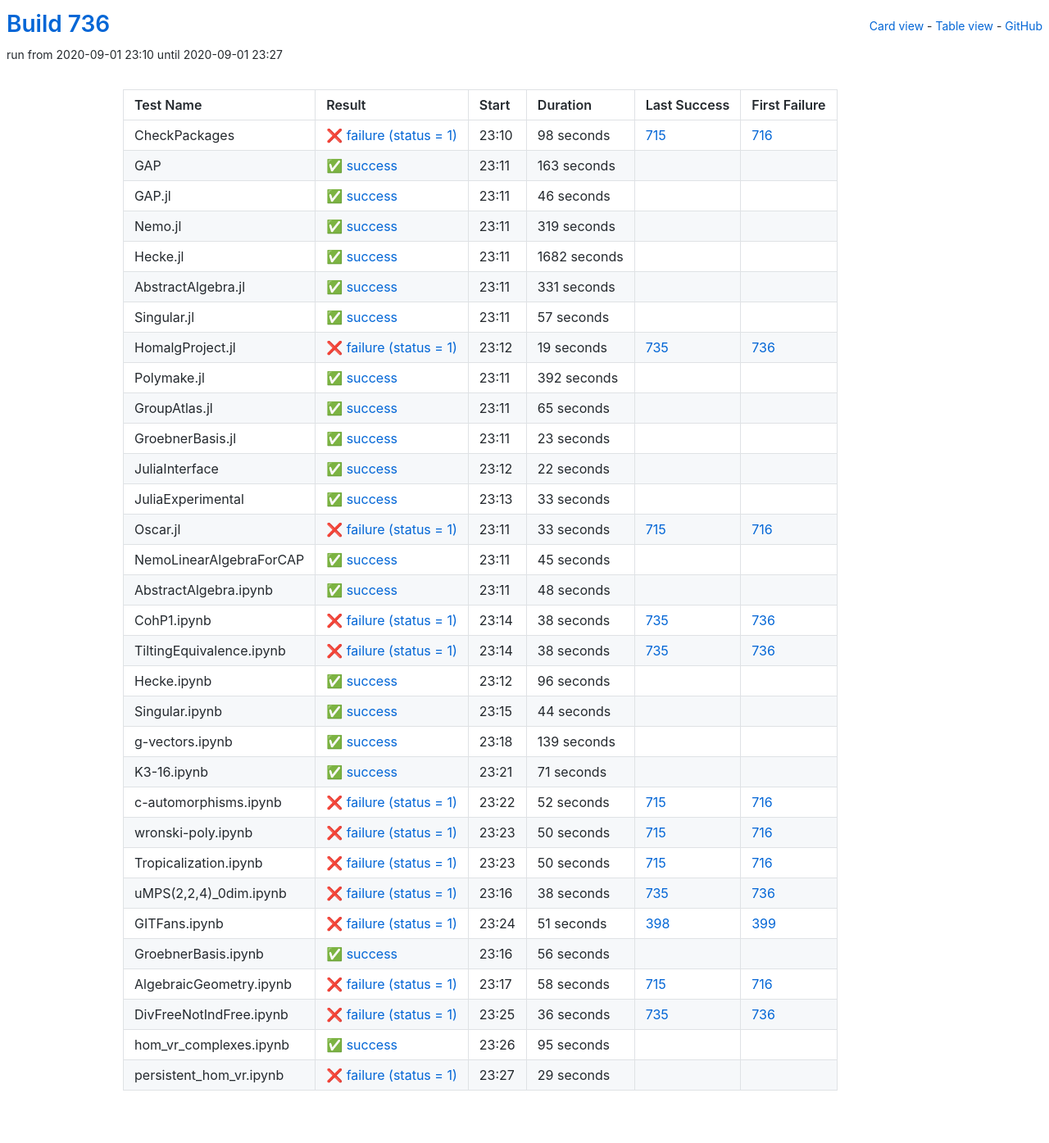
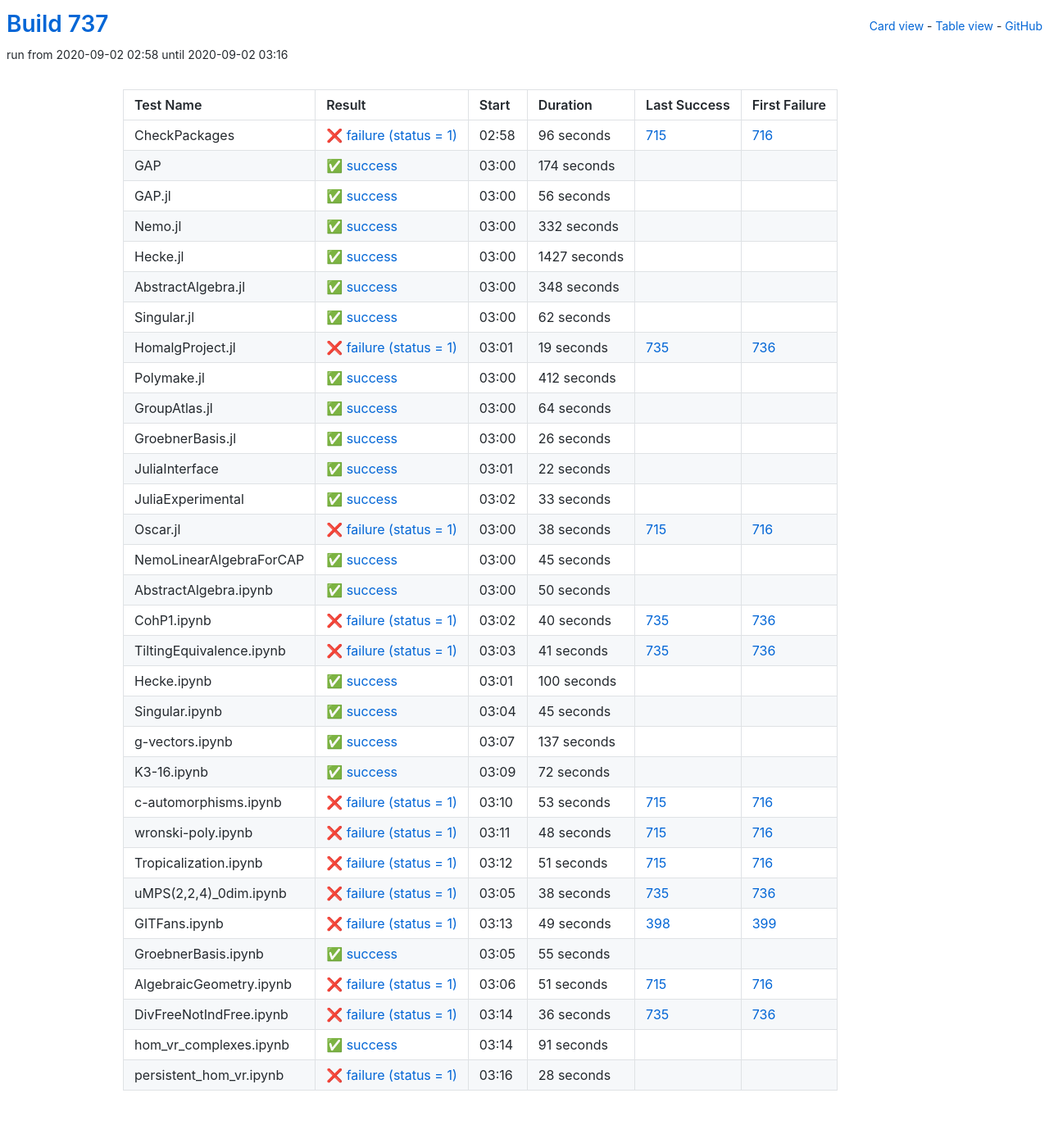
Before and after one commit to oscar-system/oscar-ci-status-stable, a Jekyll site: the page built from table.html, in a window 1280 px wide. Shown: the whole page at 82% size. Built offline with Jekyll 4.4.1, drawn with Linux system fonts in a browser that asks for light colours.

Commit message:
Build #737

```diff
--- a/_data/ci.yml
+++ b/_data/ci.yml
@@ -1,6 +1,6 @@
 ---
-build: 736
-build_url: https://oscarci.mathematik.uni-kl.de/job/oscar-stable/736/
+build: 737
+build_url: https://oscarci.mathematik.uni-kl.de/job/oscar-stable/737/
 job: oscar-stable
 organization: oscar-system
 repo: oscar-ci-status-stable
@@ -8,92 +8,92 @@ repourl: https://github.com/oscar-system/oscar-ci-status-stable
 tests:
 - name: CheckPackages
   id: checkpackages
-  log: https://oscarci.mathematik.uni-kl.de/job/oscar-stable/736/artifact/logs/build-736/CheckPackages.log
-  start: 2020-09-01 23:10
+  log: https://oscarci.mathematik.uni-kl.de/job/oscar-stable/737/artifact/logs/build-737/CheckPackages.log
+  start: 2020-09-02 02:58
   success: false
   exitcode: 1
   status: failure
-  duration: 98
+  duration: 96
   last_success: 715
   last_success_url: https://oscarci.mathematik.uni-kl.de/job/oscar-stable/715/
   first_failure: 716
   first_failure_url: https://oscarci.mathematik.uni-kl.de/job/oscar-stable/716/
 - name: GAP
   id: gap
-  log: https://oscarci.mathematik.uni-kl.de/job/oscar-stable/736/artifact/logs/build-736/GAP.log
-  start: 2020-09-01 23:11
+  log: https://oscarci.mathematik.uni-kl.de/job/oscar-stable/737/artifact/logs/build-737/GAP.log
+  start: 2020-09-02 03:00
   success: true
   exitcode: 0
   status: success
-  duration: 163
+  duration: 174
   last_success: false
   last_success_url:
   first_failure: false
   first_failure_url:
 - name: GAP.jl
   id: gap-jl
-  log: https://oscarci.mathematik.uni-kl.de/job/oscar-stable/736/artifact/logs/build-736/GAP.jl.log
-  start: 2020-09-01 23:11
+  log: https://oscarci.mathematik.uni-kl.de/job/oscar-stable/737/artifact/logs/build-737/GAP.jl.log
+  start: 2020-09-02 03:00
   success: true
   exitcode: 0
   status: success
-  duration: 46
+  duration: 56
   last_success: false
   last_success_url:
   first_failure: false
   first_failure_url:
 - name: Nemo.jl
   id: nemo-jl
-  log: https://oscarci.mathematik.uni-kl.de/job/oscar-stable/736/artifact/logs/build-736/Nemo.jl.log
-  start: 2020-09-01 23:11
+  log: https://oscarci.mathematik.uni-kl.de/job/oscar-stable/737/artifact/logs/build-737/Nemo.jl.log
+  start: 2020-09-02 03:00
   success: true
   exitcode: 0
   status: success
-  duration: 319
+  duration: 332
   last_success: false
   last_success_url:
   first_failure: false
   first_failure_url:
 - name: Hecke.jl
   id: hecke-jl
-  log: https://oscarci.mathematik.uni-kl.de/job/oscar-stable/736/artifact/logs/build-736/Hecke.jl.log
-  start: 2020-09-01 23:11
+  log: https://oscarci.mathematik.uni-kl.de/job/oscar-stable/737/artifact/logs/build-737/Hecke.jl.log
+  start: 2020-09-02 03:00
   success: true
   exitcode: 0
   status: success
-  duration: 1682
+  duration: 1427
   last_success: false
   last_success_url:
   first_failure: false
   first_failure_url:
 - name: AbstractAlgebra.jl
   id: abstractalgebra-jl
-  log: https://oscarci.mathematik.uni-kl.de/job/oscar-stable/736/artifact/logs/build-736/AbstractAlgebra.jl.log
-  start: 2020-09-01 23:11
+  log: https://oscarci.mathematik.uni-kl.de/job/oscar-stable/737/artifact/logs/build-737/AbstractAlgebra.jl.log
+  start: 2020-09-02 03:00
   success: true
   exitcode: 0
   status: success
-  duration: 331
+  duration: 348
   last_success: false
   last_success_url:
   first_failure: false
   first_failure_url:
 - name: Singular.jl
   id: singular-jl
-  log: https://oscarci.mathematik.uni-kl.de/job/oscar-stable/736/artifact/logs/build-736/Singular.jl.log
-  start: 2020-09-01 23:11
+  log: https://oscarci.mathematik.uni-kl.de/job/oscar-stable/737/artifact/logs/build-737/Singular.jl.log
+  start: 2020-09-02 03:00
   success: true
   exitcode: 0
   status: success
-  duration: 57
+  duration: 62
   last_success: false
   last_success_url:
   first_failure: false
   first_failure_url:
 - name: HomalgProject.jl
   id: homalgproject-jl
-  log: https://oscarci.mathematik.uni-kl.de/job/oscar-stable/736/artifact/logs/build-736/HomalgProject.jl.log
-  start: 2020-09-01 23:12
+  log: https://oscarci.mathematik.uni-kl.de/job/oscar-stable/737/artifact/logs/build-737/HomalgProject.jl.log
+  start: 2020-09-02 03:01
   success: false
   exitcode: 1
   status: failure
@@ -104,44 +104,44 @@ tests:
   first_failure_url: https://oscarci.mathematik.uni-kl.de/job/oscar-stable/736/
 - name: Polymake.jl
   id: polymake-jl
-  log: https://oscarci.mathematik.uni-kl.de/job/oscar-stable/736/artifact/logs/build-736/Polymake.jl.log
-  start: 2020-09-01 23:11
+  log: https://oscarci.mathematik.uni-kl.de/job/oscar-stable/737/artifact/logs/build-737/Polymake.jl.log
+  start: 2020-09-02 03:00
   success: true
   exitcode: 0
   status: success
-  duration: 392
+  duration: 412
   last_success: false
   last_success_url:
   first_failure: false
   first_failure_url:
 - name: GroupAtlas.jl
   id: groupatlas-jl
-  log: https://oscarci.mathematik.uni-kl.de/job/oscar-stable/736/artifact/logs/build-736/GroupAtlas.jl.log
-  start: 2020-09-01 23:11
+  log: https://oscarci.mathematik.uni-kl.de/job/oscar-stable/737/artifact/logs/build-737/GroupAtlas.jl.log
+  start: 2020-09-02 03:00
   success: true
   exitcode: 0
   status: success
-  duration: 65
+  duration: 64
   last_success: false
   last_success_url:
   first_failure: false
   first_failure_url:
 - name: GroebnerBasis.jl
   id: groebnerbasis-jl
-  log: https://oscarci.mathematik.uni-kl.de/job/oscar-stable/736/artifact/logs/build-736/GroebnerBasis.jl.log
-  start: 2020-09-01 23:11
+  log: https://oscarci.mathematik.uni-kl.de/job/oscar-stable/737/artifact/logs/build-737/GroebnerBasis.jl.log
+  start: 2020-09-02 03:00
   success: true
   exitcode: 0
   status: success
-  duration: 23
+  duration: 26
   last_success: false
   last_success_url:
   first_failure: false
   first_failure_url:
 - name: JuliaInterface
   id: juliainterface
-  log: https://oscarci.mathematik.uni-kl.de/job/oscar-stable/736/artifact/logs/build-736/JuliaInterface.log
-  start: 2020-09-01 23:12
+  log: https://oscarci.mathematik.uni-kl.de/job/oscar-stable/737/artifact/logs/build-737/JuliaInterface.log
+  start: 2020-09-02 03:01
   success: true
   exitcode: 0
   status: success
@@ -152,8 +152,8 @@ tests:
   first_failure_url:
 - name: JuliaExperimental
   id: juliaexperimental
-  log: https://oscarci.mathematik.uni-kl.de/job/oscar-stable/736/artifact/logs/build-736/JuliaExperimental.log
-  start: 2020-09-01 23:13
+  log: https://oscarci.mathematik.uni-kl.de/job/oscar-stable/737/artifact/logs/build-737/JuliaExperimental.log
+  start: 2020-09-02 03:02
   success: true
   exitcode: 0
   status: success
@@ -164,20 +164,20 @@ tests:
   first_failure_url:
 - name: Oscar.jl
   id: oscar-jl
-  log: https://oscarci.mathematik.uni-kl.de/job/oscar-stable/736/artifact/logs/build-736/Oscar.jl.log
-  start: 2020-09-01 23:11
+  log: https://oscarci.mathematik.uni-kl.de/job/oscar-stable/737/artifact/logs/build-737/Oscar.jl.log
+  start: 2020-09-02 03:00
   success: false
   exitcode: 1
   status: failure
-  duration: 33
+  duration: 38
   last_success: 715
   last_success_url: https://oscarci.mathematik.uni-kl.de/job/oscar-stable/715/
   first_failure: 716
   first_failure_url: https://oscarci.mathematik.uni-kl.de/job/oscar-stable/716/
 - name: NemoLinearAlgebraForCAP
   id: nemolinearalgebraforcap
-  log: https://oscarci.mathematik.uni-kl.de/job/oscar-stable/736/artifact/logs/build-736/NemoLinearAlgebraForCAP.log
-  start: 2020-09-01 23:11
+  log: https://oscarci.mathematik.uni-kl.de/job/oscar-stable/737/artifact/logs/build-737/NemoLinearAlgebraForCAP.log
+  start: 2020-09-02 03:00
   success: true
   exitcode: 0
   status: success
@@ -188,128 +188,128 @@ tests:
   first_failure_url:
 - name: AbstractAlgebra.ipynb
   id: abstractalgebra-ipynb
-  log: https://oscarci.mathematik.uni-kl.de/job/oscar-stable/736/artifact/logs/build-736/AbstractAlgebra.ipynb.log
-  start: 2020-09-01 23:11
+  log: https://oscarci.mathematik.uni-kl.de/job/oscar-stable/737/artifact/logs/build-737/AbstractAlgebra.ipynb.log
+  start: 2020-09-02 03:00
   success: true
   exitcode: 0
   status: success
-  duration: 48
+  duration: 50
   last_success: false
   last_success_url:
   first_failure: false
   first_failure_url:
 - name: CohP1.ipynb
   id: cohp1-ipynb
-  log: https://oscarci.mathematik.uni-kl.de/job/oscar-stable/736/artifact/logs/build-736/CohP1.ipynb.log
-  start: 2020-09-01 23:14
+  log: https://oscarci.mathematik.uni-kl.de/job/oscar-stable/737/artifact/logs/build-737/CohP1.ipynb.log
+  start: 2020-09-02 03:02
   success: false
   exitcode: 1
   status: failure
-  duration: 38
+  duration: 40
   last_success: 735
   last_success_url: https://oscarci.mathematik.uni-kl.de/job/oscar-stable/735/
   first_failure: 736
   first_failure_url: https://oscarci.mathematik.uni-kl.de/job/oscar-stable/736/
 - name: TiltingEquivalence.ipynb
   id: tiltingequivalence-ipynb
-  log: https://oscarci.mathematik.uni-kl.de/job/oscar-stable/736/artifact/logs/build-736/TiltingEquivalence.ipynb.log
-  start: 2020-09-01 23:14
+  log: https://oscarci.mathematik.uni-kl.de/job/oscar-stable/737/artifact/logs/build-737/TiltingEquivalence.ipynb.log
+  start: 2020-09-02 03:03
   success: false
   exitcode: 1
   status: failure
-  duration: 38
+  duration: 41
   last_success: 735
   last_success_url: https://oscarci.mathematik.uni-kl.de/job/oscar-stable/735/
   first_failure: 736
   first_failure_url: https://oscarci.mathematik.uni-kl.de/job/oscar-stable/736/
 - name: Hecke.ipynb
   id: hecke-ipynb
-  log: https://oscarci.mathematik.uni-kl.de/job/oscar-stable/736/artifact/logs/build-736/Hecke.ipynb.log
-  start: 2020-09-01 23:12
+  log: https://oscarci.mathematik.uni-kl.de/job/oscar-stable/737/artifact/logs/build-737/Hecke.ipynb.log
+  start: 2020-09-02 03:01
   success: true
   exitcode: 0
   status: success
-  duration: 96
+  duration: 100
   last_success: false
   last_success_url:
   first_failure: false
   first_failure_url:
 - name: Singular.ipynb
   id: singular-ipynb
-  log: https://oscarci.mathematik.uni-kl.de/job/oscar-stable/736/artifact/logs/build-736/Singular.ipynb.log
-  start: 2020-09-01 23:15
+  log: https://oscarci.mathematik.uni-kl.de/job/oscar-stable/737/artifact/logs/build-737/Singular.ipynb.log
+  start: 2020-09-02 03:04
   success: true
   exitcode: 0
   status: success
-  duration: 44
+  duration: 45
   last_success: false
   last_success_url:
   first_failure: false
   first_failure_url:
 - name: g-vectors.ipynb
   id: g-vectors-ipynb
-  log: https://oscarci.mathematik.uni-kl.de/job/oscar-stable/736/artifact/logs/build-736/g-vectors.ipynb.log
-  start: 2020-09-01 23:18
+  log: https://oscarci.mathematik.uni-kl.de/job/oscar-stable/737/artifact/logs/build-737/g-vectors.ipynb.log
+  start: 2020-09-02 03:07
   success: true
   exitcode: 0
   status: success
-  duration: 139
+  duration: 137
   last_success: false
   last_success_url:
   first_failure: false
   first_failure_url:
 - name: K3-16.ipynb
   id: k3-16-ipynb
-  log: https://oscarci.mathematik.uni-kl.de/job/oscar-stable/736/artifact/logs/build-736/K3-16.ipynb.log
-  start: 2020-09-01 23:21
+  log: https://oscarci.mathematik.uni-kl.de/job/oscar-stable/737/artifact/logs/build-737/K3-16.ipynb.log
+  start: 2020-09-02 03:09
   success: true
   exitcode: 0
   status: success
-  duration: 71
+  duration: 72
   last_success: false
   last_success_url:
   first_failure: false
   first_failure_url:
 - name: c-automorphisms.ipynb
   id: c-automorphisms-ipynb
-  log: https://oscarci.mathematik.uni-kl.de/job/oscar-stable/736/artifact/logs/build-736/c-automorphisms.ipynb.log
-  start: 2020-09-01 23:22
+  log: https://oscarci.mathematik.uni-kl.de/job/oscar-stable/737/artifact/logs/build-737/c-automorphisms.ipynb.log
+  start: 2020-09-02 03:10
   success: false
   exitcode: 1
   status: failure
-  duration: 52
+  duration: 53
   last_success: 715
   last_success_url: https://oscarci.mathematik.uni-kl.de/job/oscar-stable/715/
   first_failure: 716
   first_failure_url: https://oscarci.mathematik.uni-kl.de/job/oscar-stable/716/
 - name: wronski-poly.ipynb
   id: wronski-poly-ipynb
-  log: https://oscarci.mathematik.uni-kl.de/job/oscar-stable/736/artifact/logs/build-736/wronski-poly.ipynb.log
-  start: 2020-09-01 23:23
+  log: https://oscarci.mathematik.uni-kl.de/job/oscar-stable/737/artifact/logs/build-737/wronski-poly.ipynb.log
+  start: 2020-09-02 03:11
   success: false
   exitcode: 1
   status: failure
-  duration: 50
+  duration: 48
   last_success: 715
   last_success_url: https://oscarci.mathematik.uni-kl.de/job/oscar-stable/715/
   first_failure: 716
   first_failure_url: https://oscarci.mathematik.uni-kl.de/job/oscar-stable/716/
 - name: Tropicalization.ipynb
   id: tropicalization-ipynb
-  log: https://oscarci.mathematik.uni-kl.de/job/oscar-stable/736/artifact/logs/build-736/Tropicalization.ipynb.log
-  start: 2020-09-01 23:23
+  log: https://oscarci.mathematik.uni-kl.de/job/oscar-stable/737/artifact/logs/build-737/Tropicalization.ipynb.log
+  start: 2020-09-02 03:12
   success: false
   exitcode: 1
   status: failure
-  duration: 50
+  duration: 51
   last_success: 715
   last_success_url: https://oscarci.mathematik.uni-kl.de/job/oscar-stable/715/
   first_failure: 716
   first_failure_url: https://oscarci.mathematik.uni-kl.de/job/oscar-stable/716/
 - name: uMPS(2,2,4)_0dim.ipynb
   id: umps-2-2-4-0dim-ipynb
-  log: https://oscarci.mathematik.uni-kl.de/job/oscar-stable/736/artifact/logs/build-736/uMPS-2-2-4-_0dim.ipynb.log
-  start: 2020-09-01 23:16
+  log: https://oscarci.mathematik.uni-kl.de/job/oscar-stable/737/artifact/logs/build-737/uMPS-2-2-4-_0dim.ipynb.log
+  start: 2020-09-02 03:05
   success: false
   exitcode: 1
   status: failure
@@ -320,44 +320,44 @@ tests:
   first_failure_url: https://oscarci.mathematik.uni-kl.de/job/oscar-stable/736/
 - name: GITFans.ipynb
   id: gitfans-ipynb
-  log: https://oscarci.mathematik.uni-kl.de/job/oscar-stable/736/artifact/logs/build-736/GITFans.ipynb.log
-  start: 2020-09-01 23:24
+  log: https://oscarci.mathematik.uni-kl.de/job/oscar-stable/737/artifact/logs/build-737/GITFans.ipynb.log
+  start: 2020-09-02 03:13
   success: false
   exitcode: 1
   status: failure
-  duration: 51
+  duration: 49
   last_success: 398
   last_success_url: https://oscarci.mathematik.uni-kl.de/job/oscar-stable/398/
   first_failure: 399
   first_failure_url: https://oscarci.mathematik.uni-kl.de/job/oscar-stable/399/
 - name: GroebnerBasis.ipynb
   id: groebnerbasis-ipynb
-  log: https://oscarci.mathematik.uni-kl.de/job/oscar-stable/736/artifact/logs/build-736/GroebnerBasis.ipynb.log
-  start: 2020-09-01 23:16
+  log: https://oscarci.mathematik.uni-kl.de/job/oscar-stable/737/artifact/logs/build-737/GroebnerBasis.ipynb.log
+  start: 2020-09-02 03:05
   success: true
   exitcode: 0
   status: success
-  duration: 56
+  duration: 55
   last_success: false
   last_success_url:
   first_failure: false
   first_failure_url:
 - name: AlgebraicGeometry.ipynb
   id: algebraicgeometry-ipynb
-  log: https://oscarci.mathematik.uni-kl.de/job/oscar-stable/736/artifact/logs/build-736/AlgebraicGeometry.ipynb.log
-  start: 2020-09-01 23:17
+  log: https://oscarci.mathematik.uni-kl.de/job/oscar-stable/737/artifact/logs/build-737/AlgebraicGeometry.ipynb.log
+  start: 2020-09-02 03:06
   success: false
   exitcode: 1
   status: failure
-  duration: 58
+  duration: 51
   last_success: 715
   last_success_url: https://oscarci.mathematik.uni-kl.de/job/oscar-stable/715/
   first_failure: 716
   first_failure_url: https://oscarci.mathematik.uni-kl.de/job/oscar-stable/716/
 - name: DivFreeNotIndFree.ipynb
   id: divfreenotindfree-ipynb
-  log: https://oscarci.mathematik.uni-kl.de/job/oscar-stable/736/artifact/logs/build-736/DivFreeNotIndFree.ipynb.log
-  start: 2020-09-01 23:25
+  log: https://oscarci.mathematik.uni-kl.de/job/oscar-stable/737/artifact/logs/build-737/DivFreeNotIndFree.ipynb.log
+  start: 2020-09-02 03:14
   success: false
   exitcode: 1
   status: failure
@@ -368,24 +368,24 @@ tests:
   first_failure_url: https://oscarci.mathematik.uni-kl.de/job/oscar-stable/736/
 - name: hom_vr_complexes.ipynb
   id: hom-vr-complexes-ipynb
-  log: https://oscarci.mathematik.uni-kl.de/job/oscar-stable/736/artifact/logs/build-736/hom_vr_complexes.ipynb.log
-  start: 2020-09-01 23:26
+  log: https://oscarci.mathematik.uni-kl.de/job/oscar-stable/737/artifact/logs/build-737/hom_vr_complexes.ipynb.log
+  start: 2020-09-02 03:14
   success: true
   exitcode: 0
   status: success
-  duration: 95
+  duration: 91
   last_success: false
   last_success_url:
   first_failure: false
   first_failure_url:
 - name: persistent_hom_vr.ipynb
   id: persistent-hom-vr-ipynb
-  log: https://oscarci.mathematik.uni-kl.de/job/oscar-stable/736/artifact/logs/build-736/persistent_hom_vr.ipynb.log
-  start: 2020-09-01 23:27
+  log: https://oscarci.mathematik.uni-kl.de/job/oscar-stable/737/artifact/logs/build-737/persistent_hom_vr.ipynb.log
+  start: 2020-09-02 03:16
   success: false
   exitcode: 1
   status: failure
-  duration: 29
+  duration: 28
   last_success: false
   last_success_url:
   first_failure: false
```
Also changed, not shown: README.md.
